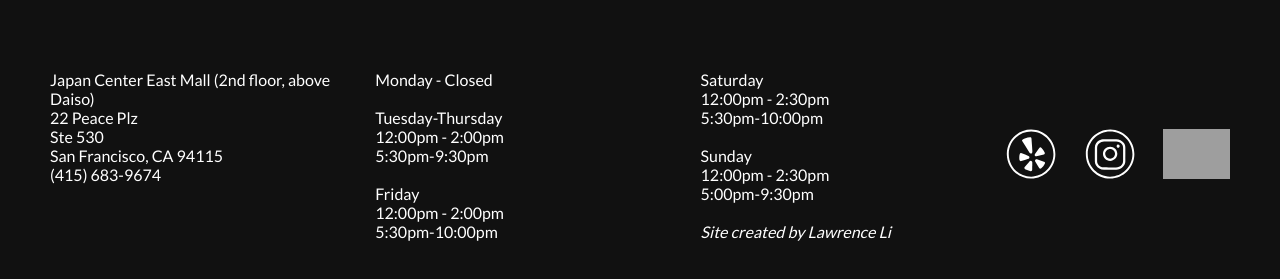
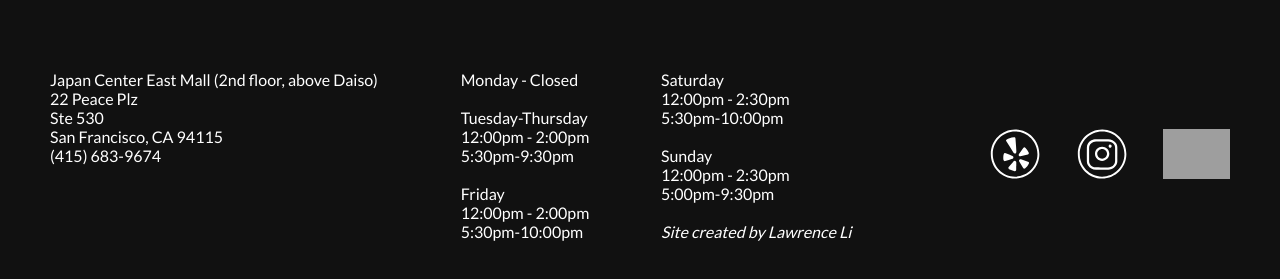
Before and after one commit to lilawren/sasasushisf, a React (Create React App) app: page /#/ in a window 1280 px wide. Shown: the part 3102-3381 px from the top of the page. Built offline with nearby package versions, Linux system fonts and the light colour scheme; grey boxes are pictures that could not be loaded.

Commit message:
adjust css

```diff
--- a/src/components/Footer/Footer.js
+++ b/src/components/Footer/Footer.js
@@ -18,6 +18,7 @@ export default class Footer extends Component {
             <div>(415) 683-9674</div>
           </div>
           <div className="hours">
+            <div>
               <div>Monday - Closed</div>
               <br />
               <div>Tuesday-Thursday</div>
@@ -28,7 +29,7 @@ export default class Footer extends Component {
               <div>12:00pm - 2:00pm</div>
               <div>5:30pm-10:00pm</div>
             </div>
-          <div className="hours">
+            <div>
               <div>Saturday</div>
               <div>12:00pm - 2:30pm</div>
               <div>5:30pm-10:00pm</div>
@@ -40,6 +41,8 @@ export default class Footer extends Component {
               <div><i>Site created by <a href="http://www.lalicode.com" target="_blank">Lawrence Li</a></i></div>
             </div>
           </div>
+
+        </div>
         <div className="social">
           <a href='https://www.yelp.com/biz/sasa-san-francisco' target="_blank"><img src={yelp} /></a>
           <a href='https://www.instagram.com/sasa_sanfrancisco' target="_blank"><img src={ig} /></a>
--- a/src/components/Footer/Footer.scss
+++ b/src/components/Footer/Footer.scss
@@ -17,8 +17,17 @@
   }
   .info {
     display: grid;
-    grid-template-columns: repeat(3, 1fr);
+    grid-template-columns: repeat(2, 1fr);
     grid-column-gap: 20px;
+    .hours {
+      display: grid;
+      grid-template-columns: repeat(2, 1fr);
+      grid-column-gap: 10px;
+      @media only screen and (max-width: 960px) {
+        display: flex;
+        flex-direction: column;
+      }
+    }
   }
   .social {
     display: grid;
```
Lines whose indentation alone changed are shown as unchanged.
